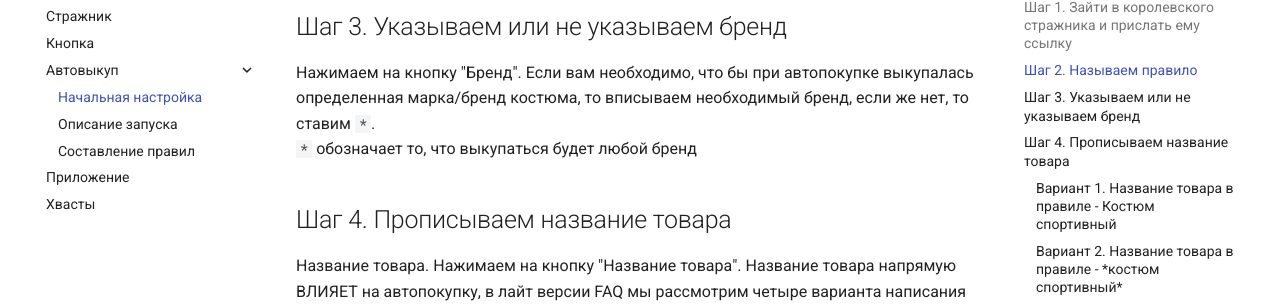
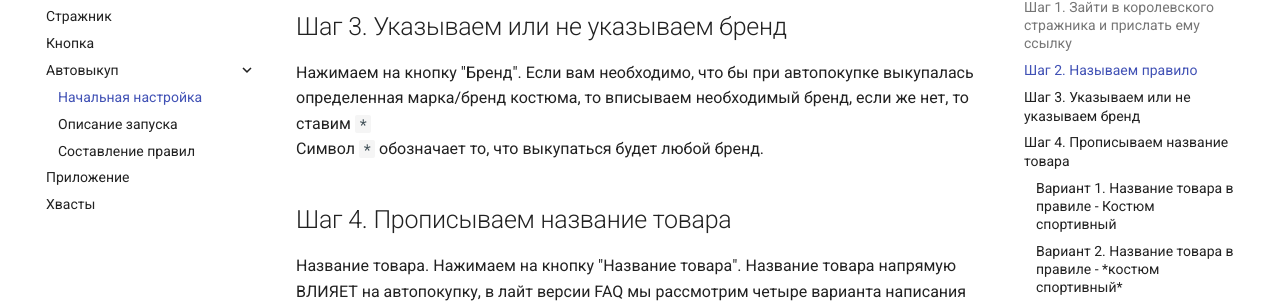
Before and after one commit to korolevskiyhap/faq, an MkDocs documentation site: the page built from docs/autobot_visual.md, in a window 1280 px wide and 900 px high, scrolled down 1476 px. Shown: the part 146-453 px from the top of the window. Built offline with MkDocs 1.6.1 and Material for MkDocs 9.7.7, drawn with Linux system fonts in a browser that asks for light colours.

Commit message:
Update autobot_visual.md

````diff
--- a/docs/autobot_visual.md
+++ b/docs/autobot_visual.md
@@ -19,8 +19,8 @@
 Сначала нажимаем на кнопку "Название правила" и называем наше правило так, как будет удобнее нам в дальнейшем найти его среди других нами созданных правил. Обратите внимание, что название правила не влияет на автопокупку, вы можете обозвать правило как угодно.
 
 ## Шаг 3. Указываем или не указываем бренд
-Нажимаем на кнопку "Бренд". Если вам необходимо, что бы при автопокупке выкупалась определенная марка/бренд костюма, то вписываем необходимый бренд, если же нет, то ставим ```*```.
-```*``` обозначает то, что выкупаться будет любой бренд
+Нажимаем на кнопку "Бренд". Если вам необходимо, что бы при автопокупке выкупалась определенная марка/бренд костюма, то вписываем необходимый бренд, если же нет, то ставим ```*```
+Символ ```*``` обозначает то, что выкупаться будет любой бренд.
 
 ## Шаг 4. Прописываем название товара
 Название товара. Нажимаем на кнопку "Название товара". Название товара напрямую ВЛИЯЕТ на автопокупку, в лайт версии FAQ мы рассмотрим четыре варианта написания правила (в полной версии их несколько больше )
````
